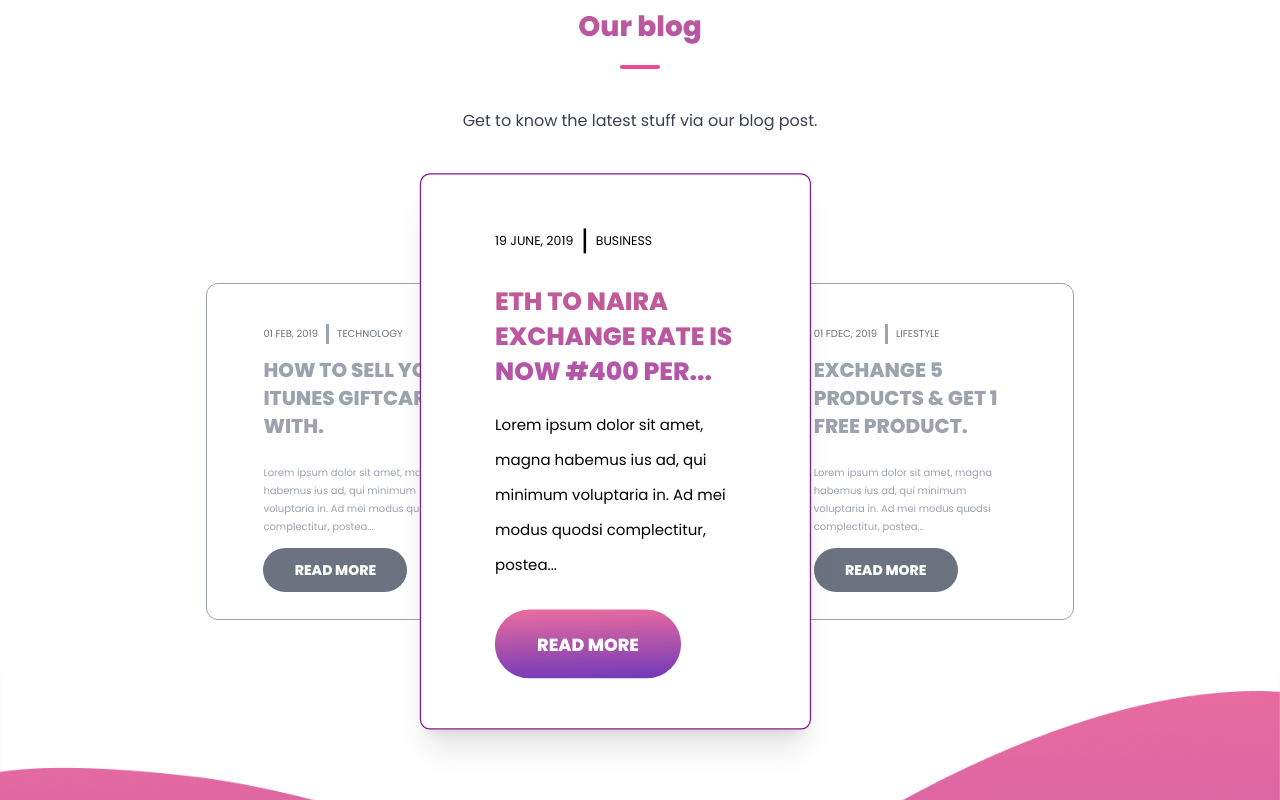
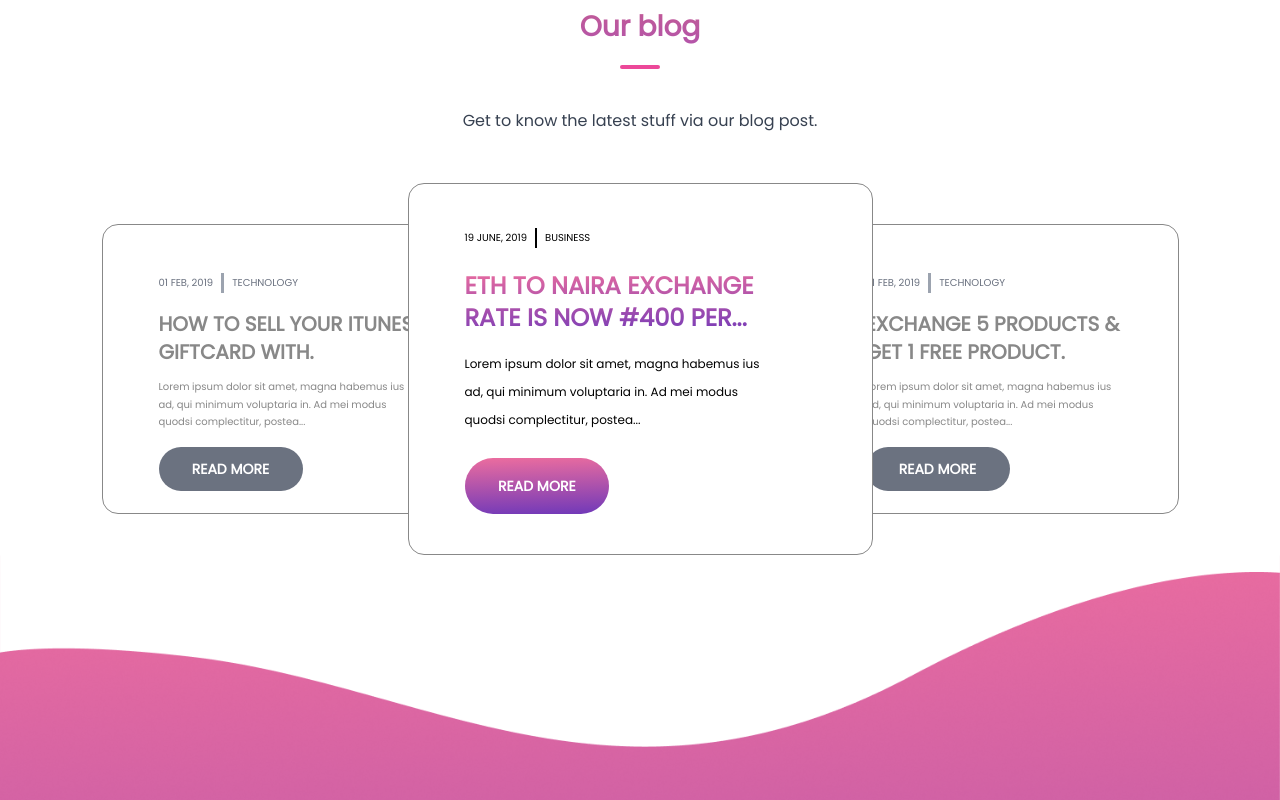
Before and after one commit to techloset/Adnan-gujjar-CoinBase, a React (Create React App) app: page / in a window 1280 px wide. Shown: the part 3320-4120 px from the top of the page. Built offline with nearby package versions, Linux system fonts and the light colour scheme.

Commit message:
change leandin blog

```diff
--- a/public/index.html
+++ b/public/index.html
@@ -18,7 +18,7 @@
     <link rel="preconnect" href="https://fonts.googleapis.com" />
     <link rel="preconnect" href="https://fonts.gstatic.com" crossorigin />
     <link
-      href="https://fonts.googleapis.com/css2?family=Open+Sans:wght@400;800&family=Poppins:wght@400;800&display=swap"
+      href="https://fonts.googleapis.com/css2?family=Open+Sans:wght@400&family=Poppins:wght@400&display=swap"
       rel="stylesheet"
     />
 
--- a/src/component/blog/Blog.js
+++ b/src/component/blog/Blog.js
@@ -14,65 +14,69 @@ function Blog() {
                 </div>
             </div>
 
-            <div className='flex text-center justify-center mt-10'>
+            <div className='flex text-center justify-center mt-10 mb-[3.1rem]'>
                 <h4 className="font-poppins text-base font-normal leading-14 mx-6 text-gray-700">
                     Get to know the latest stuff via our blog post.
                 </h4>
             </div>
-
-            <div className="  pt-[6rem] flex justify-center items-center xl:mx-[12.9rem] lg:mx-[8rem]8rem mx-12 ">
-
-                <div className=" bg-white-100 z-10  bg-white max-lg:hidden lg:block   border-gray-400 border   sm:pl-14  sm:pt-10 pb-[27px] rounded-xl overflow-hidden ">
+            <div className='flex items-center justify-center mx-6 xl:mx-0'>
+                <div className='bg-white w-[370px] h-[290px] lg:block hidden border border-[#888888] pt-12 pb-7 pl-14 -mr-16 rounded-2xl'>
                     <div className='flex flex-row  gap-2  text-sm text-gray-500'>
                         <p className='text-[10px] font-normal font-poppins'>01 FEB, 2019</p>
                         <div className='border-l-2 h-5 border-gray-400 border '></div>
                         <p className=' text-[10px] font-normal font-poppins'>TECHNOLOGY</p>
                     </div>
-                    <div className='flex flex-col sm:gap-3 '>
-                        <h1 className="tracking-normal sm:text-xl  text-gray-400  text-left font-bold  space-x-1 sm:mt-3 sm:mb-3">
+                    <h1 className="text-[#888888] mt-[1.1rem] mb-3 text-left text-xl font-bold">
                         HOW TO SELL YOUR ITUNES GIFTCARD WITH.</h1>
-                        <p className="leading-[18px] text-left text-[10px] font-poppins font-normal text-gray-400">Lorem ipsum dolor sit amet, magna habemus
+                    <p className='text-[#888888] text-[10px] max-w-[246px] leading-[1.1rem] font-normal'>Lorem ipsum dolor sit amet, magna habemus
                         ius ad, qui minimum voluptaria in. Ad mei modus
                         quodsi complectitur, postea...</p>
-                        <button className="w-36 h-11  text-white font-poppins bg-gray-500 justify-end font-bold cursor-pointer rounded-full text-sm" >
+                    <button className="w-36 h-11 mt-4 text-white font-poppins bg-gray-500 justify-end font-bold cursor-pointer rounded-full text-sm" >
                         READ MORE</button>
                 </div>
-                </div>
-                <div className=" transform max-lg:w-[80%] max-sm:w-[300px] scale-125 z-20 bg-white shadow-xl border-fuchsia-800 border px-8 sm:pl-[3.7rem] sm:pr-[3.3rem] pb-10  pt-[2.7rem]  rounded-lg overflow-hidden">
+                <div className='bg-white z-40 pt-11 pl-6 sm:pl-14 pb-10 w-[465px] border border-[#888888] rounded-2xl'>
                     <div className='flex flex-row  sm:gap-2 font-norml text-[10px] gap-1 sm:text-sm'>
                         <p className='text-[10px] font-normal font-poppins'>19 JUNE, 2019</p>
                         <div className='border-l-2 h-5 border-black '></div>
                         <p className='text-[10px] font-normal font-poppins'>BUSINESS</p>
                     </div>
-                    <div className='w-full max-w-[640px]'>
-                        <h1 className="xl:text-xl bg-gradient-to-b from-[#C35B95] to-[#B254AB]
-               text-transparent bg-clip-text text-xs sm:text-base  text-left font-bold leading-10 sm:mt-6 mb-[0.9rem]">
-                            ETH TO NAIRA EXCHANGE RATE IS NOW #400 PER...</h1>
-                        <p className=" text-start text-xs text-black mb-[1.4rem] leading-7">Lorem ipsum dolor sit amet, magna habemus
+                    <div className='w-full max-w-[308px]'>
+                        <h1 className=' text-2xl font-bold mt-[1.4rem] bg-gradient-to-b from-[#C35B95] to-[#B254AB]
+               text-transparent bg-clip-text mb-4'
+                            style={{
+                                background: `linear-gradient(178.18deg, #FD749B -13.56%, #281AC8 158.3%)`,
+                                WebkitBackgroundClip: 'text',
+                                WebkitTextFillColor: 'transparent',
+                                backgroundClip: 'text',
+                                textFillColor: 'transparent',
+                            }}>ETH TO NAIRA EXCHANGE
+                            RATE IS NOW #400 PER...</h1>
+                        <p className='font-normal text-xs leading-7'>Lorem ipsum dolor sit amet, magna habemus
                             ius ad, qui minimum voluptaria in. Ad mei modus
                             quodsi complectitur, postea...</p>
                     </div>
-                    <div className='flex justify-start'>
+
+                    <div className='flex justify-start mt-6'>
                         <Button text='READ MORE' />
                     </div>
                 </div>
-                <div className="bg-white-100 max-lg:hidden lg:block  border-gray-400 border  bg-opacity-75 sm:pl-10 pr-16 sm:pt-10 sm:pb-[27px] rounded-xl overflow-hidden text-center ">
-                    <div className='flex flex-row   gap-2  text-sm text-gray-500'>
-                        <p className='text-[10px] font-normal font-poppins'>01 FDEC, 2019</p>
+                <div className=' bg-white border border-[#888888] lg:block hidden  h-[290px] pt-12 pb-7 pl-14 -ml-16 w-[370px] rounded-2xl'>
+                    <div className='flex flex-row  gap-2  text-sm text-gray-500'>
+                        <p className='text-[10px] font-normal font-poppins'>01 FEB, 2019</p>
                         <div className='border-l-2 h-5 border-gray-400 border '></div>
-                        <p className='text-[10px] font-normal font-poppins'>LIFESTYLE</p>
+                        <p className=' text-[10px] font-normal font-poppins'>TECHNOLOGY</p>
                     </div>
-                    <div className='flex flex-col  sm:gap-3 '>
-                        <h1 className="tracking-normal sm:text-xl text-gray-400  text-left font-bold  space-x-1 sm:mt-3 sm:mb-3">
-                            EXCHANGE 5 PRODUCTS & GET 1 FREE PRODUCT.</h1>
-                        <p className="leading-[18px] text-left text-[10px] font-poppins font-normal text-gray-400">Lorem ipsum dolor sit amet, magna habemus
+                    <h1 className="text-[#888888] mt-[1.1rem] text-xl mb-3 mr-5 text-left font-bold">
+                        EXCHANGE 5 PRODUCTS &
+                        GET 1 FREE PRODUCT.</h1>
+                    <p className='text-[#888888] text-[10px] max-w-[246px] leading-[1.1rem] font-normal'>Lorem ipsum dolor sit amet, magna habemus
                         ius ad, qui minimum voluptaria in. Ad mei modus
                         quodsi complectitur, postea...</p>
-                        <button className="w-36 h-11  text-white font-poppins bg-gray-500 justify-start font-bold cursor-pointer rounded-full text-sm" >
+                    <button className="w-36 h-11 mt-4 text-white font-poppins bg-gray-500 justify-end font-bold cursor-pointer rounded-full text-sm" >
                         READ MORE</button>
                 </div>
             </div>
-            </div>
+
         </>
     )
 }
--- a/src/component/footer/Footer.js
+++ b/src/component/footer/Footer.js
@@ -9,8 +9,8 @@ const Footer = () => {
   return (
     <div className='bg-gray-900 pb-8'>
       <div className='w-full max-w-[1500px] mx-auto'>
-        <footer className="text-white body-font bg-gray-900 flex items-center " >
-          <div className="flex flex-1 pt-[4.3rem] flex-wrap max-w-[90rem] lg:pl-20  md:pl-10  pl-6 pr-6 md:pr-6 lg:pr-[3.2rem]  md:flex-nowrap">
+        <footer className="text-white  bg-gray-900 flex items-center " >
+          <div className="flex pt-[4.3rem]  w-[100%] flex-wrap  lg:pl-20  md:pl-10  pl-6 pr-6 md:pr-6 lg:pr-[3.2rem]  md:flex-nowrap">
             <div className="">
               <a className="cursor-pointer">
                 <Logo />
--- a/src/component/meet/Meet.js
+++ b/src/component/meet/Meet.js
@@ -4,8 +4,9 @@ import Button from '../button/Button'
 function Meet() {
     return (
         <div className=' pb-[5.75rem] px-6'>
-            <h1 className='text-center font-poppins font-bold text-[1.75rem] leading-[4rem]'>Meet the team</h1>
-            <div className='flex justify-center mb-9 '>
+            <h1 className='text-center font-poppins font-bold bg-gradient-to-b from-[#D664A4] to-[#B856A9]
+           text-transparent bg-clip-text text-[1.75rem] leading-[4rem]'>Meet the team</h1>
+            <div className='flex justify-center mb-9'>
                 <div className='bg-pink-500 w-12 h-2 rounded-lg'>
                 </div>
             </div>
--- a/src/component/ourApp/OurApp.js
+++ b/src/component/ourApp/OurApp.js
@@ -12,10 +12,10 @@ function OurApp() {
         <div>
             <div className='bg-gradient-to-b from-pink-500 via to-indigo-900 relative h-[600px] w-[100%]'>
                 <img className="w-full" src={wave} alt='wave' />
-                <div className='sm:w-60 sm:h-[50%] xl:top-[44%] top-[40%] h-[50%] w-[30%] right-[52%]  absolute'>
+                <div className='sm:w-60 sm:h-[50%] xl:top-[46%] top-[40%] h-[50%] w-[30%] right-[52%]  absolute'>
                     <img src={device} alt="Image 1" />
                 </div>
-                <div className='sm:w-60 sm:h-[50%] xl:top-[44%] top-[40%]  h-[50%] w-[30%] left-[52%] absolute'>
+                <div className='sm:w-60 sm:h-[50%] xl:top-[46%] top-[40%]  h-[50%] w-[30%] left-[52%] absolute'>
                     <img src={device1} alt="Image 1" />
                 </div>
             </div>
--- a/src/component/states/States.js
+++ b/src/component/states/States.js
@@ -102,7 +102,7 @@ function States() {
         </div>
 
         <div className="w-full">
-          <img src={shape2} alt="shap" />
+          <img className="w-full" src={shape2} alt="shap" />
         </div>
       </div>
 
--- a/src/pages/about/About.js
+++ b/src/pages/about/About.js
@@ -48,7 +48,7 @@ function About() {
                         <div className="">
                             <h1 className="font-poppins font-bold text-[1.75rem]
                   bg-gradient-to-b from-[#C35B95] to-[#B254AB]
-                   text-transparent bg-clip-text text-center mt-8">About CoinBase</h1>
+                  text-transparent bg-clip-text text-center mt-8">About CoinBase</h1>
                             <div className='flex justify-center mb-9 '>
                                 <div className='bg-pink-500 w-12 h-2 rounded-lg'>
                                 </div>
--- a/src/pages/blog/Blog.js
+++ b/src/pages/blog/Blog.js
@@ -22,7 +22,7 @@ function Blog() {
                     </p>
                 </div>
             </MainComponent>
-            <div className='px-5'>
+            <div className='px-5 mt-20'>
                 <div className='w-full max-w-[73rem] mx-auto'>
                     {
                         data.map((items) => {
--- a/src/pages/blogContent/BlogContent.js
+++ b/src/pages/blogContent/BlogContent.js
@@ -26,15 +26,18 @@ function BlogContent() {
                 </div>
             </div>
             <div className='mx-6'>
-                <div className='w-full max-w-3xl mx-auto text-[#333333] space-y-12'>
-                    <p className='font-poppins font-normal text-base'>But I must explain to you how all this mistaken idea of denouncing pleasure and praising pain was born and I will give you a complete account of the system, and expound the actual teachings of the great explorer of the truth, the master-builder of human happiness. But I must explain to you how all this mistaken idea of denouncing pleasure and praising pain was born and I will give you a complete account of the system, and expound the actual teachings of the great explorer of the truth, the master-builder of human happiness.</p>
+                <div className='w-full max-w-3xl mx-auto text-[#333333]'>
+                    <div className='text-[#333333] space-y-12'>
+                        <p className='font-poppins font-normal text-base'>But I must explain to you how all this mistaken idea of denouncing pleasure and praising pain was born and I will give you a complete account of the system, and expound the actual teachings of the great explorer of the truth, the master-builder of human happiness. But I must explain to you how all this mistaken idea of denouncing pleasure and praising pain was born and I will give you a complete account of the system, and expound the actual teachings of the great explorer of the truth, the master-builder of human happiness.</p>
 
-                    <p className='font-poppins font-normal text-base'>xPlanning Your Luxury Trip </p>
+                        <p className='font-poppins font-normal text-base'>Planning Your Luxury Trip </p>
 
-                    <p className='font-poppins font-normal text-base'>But I must explain to you how all this mistaken idea of denouncing pleasure and praising pain was born and I will give you a complete account of the system, and expound the actual teachings of the great explorer of the truth, the master-builder of human happiness.But I must explain to you how all this mistaken idea of denouncing pleasure and praising pain was born and I will give you a complete account of the system, and expound the actual teachings of the great explorer of the truth, the master-builder of human happiness.</p>
+                        <p className='font-poppins font-normal text-base'>But I must explain to you how all this mistaken idea of denouncing pleasure and praising pain was born and I will give you a complete account of the system, and expound the actual teachings of the great explorer of the truth, the master-builder of human happiness.But I must explain to you how all this mistaken idea of denouncing pleasure and praising pain was born and I will give you a complete account of the system, and expound the actual teachings of the great explorer of the truth, the master-builder of human happiness.</p>
 
-                    <p className='font-poppins font-normal text-base'>The next part of planning is to determine your starting and ending ports. This could be a place close to home and sail in one area or start and finish at two different ports. Generally, starting and stopping in the same port will save you money and is usually more convenient. You can also fly to a destination far from home and then sail another exotic sea. There are luxury yacht charter companies that cruise the Caribbean and Mediterranean seas or around Alaska, the Panama Canal, or anyplace you can imagine.</p>
-                    <p className='font-poppins font-normal text-base'>Determining the type of cruise is another aspect of planning a chartered yachting trip. You can have as little or many crew members as the ship will hold. A captain takes all the worries out of navigating and onboard housekeeping services make it a real vacation that rivals the finest hotel services. You can also choose to have a chef and service crew as part of your vacation package.</p>
+                        <p className='font-poppins font-normal text-base'>The next part of planning is to determine your starting and ending ports. This could be a place close to home and sail in one area or start and finish at two different ports. Generally, starting and stopping in the same port will save you money and is usually more convenient. You can also fly to a destination far from home and then sail another exotic sea. There are luxury yacht charter companies that cruise the Caribbean and Mediterranean seas or around Alaska, the Panama Canal, or anyplace you can imagine.</p>
+                        <p className='font-poppins font-normal text-base'>Determining the type of cruise is another aspect of planning a chartered yachting trip. You can have as little or many crew members as the ship will hold. A captain takes all the worries out of navigating and onboard housekeeping services make it a real vacation that rivals the finest hotel services. You can also choose to have a chef and service crew as part of your vacation package.</p>
+                    </div>
+
                     <div className='flex gap-14 mt-[3.75rem] flex-wrap md:flex-nowrap'>
                         <div className='w-full max-w-auto md:max-w-sm '>
                             <p className='font-poppins font-normal text-base mb-12'> If you like the idea of knowing what it is really like to sail, but don’t want to risk safety, you can charter a sailing cruise that puts you in the role of deck hand. A competent crew will direct you as to your “chores” for keeping the ship in top shape and on course.</p>
@@ -44,7 +47,7 @@ function BlogContent() {
                             <img className='h-full' src={bitcoin} alt='img' />
                         </div>
                     </div>
-                    <div>
+                    <div className=' mt-[3.7rem] mb-[7.2rem]'>
                         <p className='text-base font-normal font-poppins mb-12'>Your yacht is your hotel that travels with you. There is only one flight and one hotel to book! Then you take all of your luggage and unpack it just once to enjoy several days of new destinations.</p>
                         <p className='text-base font-normal font-poppins'>If you have never experienced cruising before, a chartered experience is a great way to get your feet wet. It is different from cruise lines with thousands of guests because the people on your ship will be your friends and family. The personal touches of a chartered trip will help you develop your love for the sea with all the best benefits of commercial cruises.</p>
                     </div>
@@ -60,26 +63,35 @@ function BlogContent() {
                                 <Twitter />
                                 <Youtube />
                             </div>
-                            <p className='font-bold text-lg font-poppins mt-[4.25rem] text-[#FD749B] sm:text-end text-start'>Exchange 5 products </p>
-                            <p className=' font-bold text-lg font-poppins  text-[#281AC8] sm:text-end text-start mb-[1.2rem]'>and get 1 free product</p>
+                            <p className=' font-bold text-lg font-sans mt-[4.25rem] mb-[1.2rem]
+                  text-transparent bg-clip-text  sm:text-end text-start'
+                                style={{
+                                    background: `linear-gradient(178.18deg, #FD749B -13.56%, #281AC8 158.3%)`,
+                                    WebkitBackgroundClip: 'text',
+                                    WebkitTextFillColor: 'transparent',
+                                    backgroundClip: 'text',
+                                    textFillColor: 'transparent',
+                                }}
+                            >Exchange 5 products <br />and get 1 free product </p>
                         </div>
                     </div>
                     <div className='flex justify-between'>
                         <p className='font-normal font-poppins text-xs  text-[#989898]'>prev post</p>
                         <p className='font-normal font-poppins text-xs text-[#989898] text-end'>Next Post</p>
                     </div>
-
-                    <h1 className=' font-poppins font-bold text-2xl'>Leave A Comment</h1>
-                    <p className='text-base font-normal font-poppins'>Your email address will not be published. Required fields are marked *</p>
+                    <div className=' mt-28'>
+                        <h1 className=' font-poppins font-bold  leading-[3.2rem] text-2xl'>Leave A Comment</h1>
+                        <p className='text-base font-normal font-poppins'>Your email address will not be published. Required fields are marked *</p>
+                    </div>
 
                     <div class="flex gap-[2.30rem] flex-wrap  sm:flex-nowrap mt-12 mb-[1.90rem]">
                         <input
-                            class="border-2 p-5 w-full  border-[#D1D1D1]"
+                            class="border-2 p-5 w-full rounded-md  border-[#D1D1D1]"
                             type="text"
                             placeholder="Name *"
                         />
                         <input
-                            class="border-2 p-5 w-full border-[#D1D1D1]"
+                            class="border-2 rounded-md p-5 w-full border-[#D1D1D1]"
                             type="email"
                             placeholder="Email *"
                         />
@@ -89,8 +101,8 @@ function BlogContent() {
                         id="w3review"
                         name="w3review"
                         rows="8"
+                        placeholder='Your Comment'
                     >
-                        Your Comment
                     </textarea>
                     <div className=" flex justify-start mt-[3.1rem]">
                         <Button text="PUBLISHD" />
--- a/src/pages/contactUs/Contact.js
+++ b/src/pages/contactUs/Contact.js
@@ -51,8 +51,8 @@ function Contact() {
                 id="w3review"
                 name="w3review"
                 rows="8"
+                placeholder="   Your Comment"
               >
-                Your Comment
               </textarea>
               <div className=" flex justify-start mt-[3.1rem] mb-[5.85rem]">
                 <Button text="PUBLISHD" />
```
Lines whose indentation alone changed are shown as unchanged.
